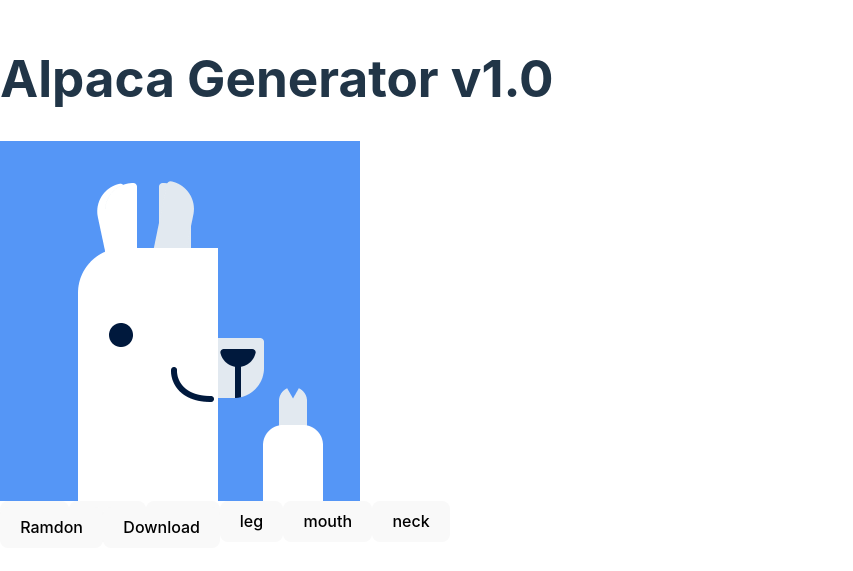
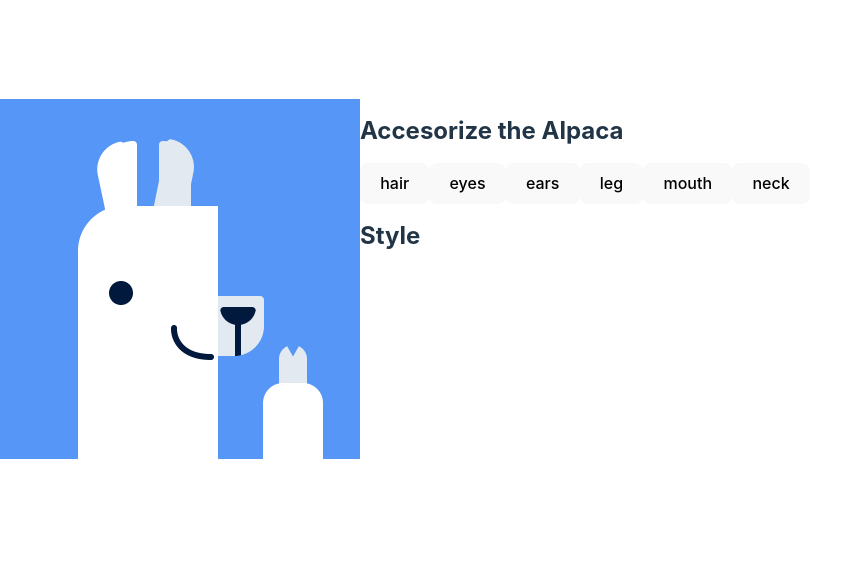
Before and after one commit to herrera-d/alpaca-generator, a React (Vite) app: page / in a window 1280 px wide. Shown: the part 121-692 px from the top of the page, without its empty margins (0-853 px from the left). Built offline with nearby package versions, Linux system fonts and the light colour scheme.

Commit message:
added AlpacaViewer component and refactor of button component

```diff
--- a/package.json
+++ b/package.json
@@ -15,7 +15,7 @@
     "styled-components": "^5.3.6"
   },
   "devDependencies": {
-    "@types/react": "^18.0.26",
+    "@types/react": "^18.0.27",
     "@types/react-dom": "^18.0.9",
     "@vitejs/plugin-react": "^3.0.0",
     "typescript": "^4.9.3",
--- a/src/App.tsx
+++ b/src/App.tsx
@@ -1,17 +1,9 @@
-import { useState } from "react";
+import { useState, SetStateAction, Dispatch } from "react";
 import styled from "styled-components";
-import Neck from "./assets/neck/default.png";
-import Nose from "./assets/nose.png";
-import Mouth from "./assets/mouth/default.png";
-import Eyes from "./assets/eyes/default.png";
-// import Accesories from "./assets/accessories/default.png";
-import EarBack from "./assets/ears/tilt-backward.png";
-import EarFront from "./assets/ears/tilt-forward.png";
-import Leg from "./assets/leg/default.png";
-import Background from "./assets/backgrounds/blue50.png";
 
 import "./App.css";
 import { BUTTONS_LIST } from "./assets/const/buttons";
+import AlpacaViewer from "./components/AlpacaViewer";
 
 const AlpacaContainer = styled("article")`
   position: relative;
@@ -19,61 +11,68 @@ const AlpacaContainer = styled("article")`
   height: 360px;
   background-color: red;
 `;
-interface AlpacaBodyPartProps {
-  zIndex?: string;
-}
-
-const AlpacaBodyPart = styled("img")`
-  position: absolute;
-  height: 100%;
-  left: 0px;
-  bottom: 0px;
-  z-index: ${(props: AlpacaBodyPartProps) =>
-    props.zIndex ? props.zIndex : "0"};
-`;
 
 const StyledButton = styled("button")``;
-const MainContent = styled("section")``;
+const MainContent = styled("article")`
+  width: 80vw;
+  display: flex;
+  /* background-color: red; */
+`;
 const Wrapper = styled("div")``;
 const CustomControlsContainer = styled("div")``;
 
-const Button = ({ btnTitle }: { btnTitle: string }) => (
-  <StyledButton>{btnTitle}</StyledButton>
-);
+type ButtonListType = {
+  name: string;
+  variants: string[];
+}[];
 
 const RenderButtons = (
-  buttons: {
-    name: string;
-    variants: string[];
-  }[]
+  buttons: ButtonListType,
+  config: {
+    callback: Dispatch<SetStateAction<string>>;
+  }
 ) => {
   return buttons.map((button) => {
-    return <Button btnTitle={button.name} />;
+    return (
+      <StyledButton
+        onClick={() => {
+          if (config.callback) {
+            config.callback(button.name);
+            console.log("clicked: ", button.name);
+          }
+        }}
+      >
+        {button.name}
+      </StyledButton>
+    );
   });
 };
 
+const alpacaConfig = {
+  hair: "default",
+  neck: "default",
+  earBack: "",
+  earFront: "default",
+  mouth: "default",
+  nose: "default",
+  leg: "default",
+};
+
 function App() {
-  const [count, setCount] = useState(0);
+  const [selectedBtn, setSelectedBtn] = useState<string>("background");
 
   return (
     <Wrapper>
-      <h1>Alpaca Generator v1.0</h1>
       <MainContent>
         <AlpacaContainer>
-          <img src={Background} style={{ width: "100%" }} />
-          {/* <img src={Accesories} /> */}
-          <AlpacaBodyPart src={EarBack} />
-          <AlpacaBodyPart src={EarFront} />
-          <AlpacaBodyPart src={Eyes} zIndex="10" />
-          <AlpacaBodyPart src={Mouth} zIndex="10" />
-          <AlpacaBodyPart src={Nose} />
-          <AlpacaBodyPart src={Neck} />
-          <AlpacaBodyPart src={Leg} />
-          <button>Ramdon</button>
-          <button>Download</button>
+          <AlpacaViewer alpacaConfig={alpacaConfig} />
         </AlpacaContainer>
         <CustomControlsContainer>
-          {RenderButtons(BUTTONS_LIST)}
+          <>
+            <h2>Accesorize the Alpaca</h2>
+            {RenderButtons(BUTTONS_LIST, { callback: setSelectedBtn })}
+            <h2>Style</h2>
+          </>
         </CustomControlsContainer>
 
         <article></article>
--- /dev/null
+++ b/src/components/AlpacaViewer.tsx
@@ -0,0 +1,54 @@
+import React, { ReactElement } from "react";
+import styled from "styled-components";
+
+import Neck from "../assets/neck/default.png";
+import Nose from "../assets/nose.png";
+import Mouth from "../assets/mouth/default.png";
+import Eyes from "../assets/eyes/default.png";
+// import Accesories from "./assets/accessories/default.png";
+import EarBack from "../assets/ears/tilt-backward.png";
+import EarFront from "../assets/ears/tilt-forward.png";
+import Leg from "../assets/leg/default.png";
+import Background from "../assets/backgrounds/blue50.png";
+
+interface AlpacaBodyPartProps {
+  zIndex?: string;
+}
+
+const AlpacaBodyPart = styled("img")`
+  position: absolute;
+  height: 100%;
+  left: 0px;
+  bottom: 0px;
+  z-index: ${(props: AlpacaBodyPartProps) =>
+    props.zIndex ? props.zIndex : "0"};
+`;
+
+const AlpacaViewer = ({
+  alpacaConfig,
+}: {
+  alpacaConfig: {
+    hair: string;
+    neck: string;
+    earBack: string;
+    earFront: string;
+    mouth: string;
+    nose: string;
+    leg: string;
+  };
+}): ReactElement => {
+  return (
+    <>
+      <AlpacaBodyPart src={Background} />
+      <AlpacaBodyPart src={EarBack} />
+      <AlpacaBodyPart src={EarFront} />
+      <AlpacaBodyPart src={Eyes} zIndex="10" />
+      <AlpacaBodyPart src={Mouth} zIndex="10" />
+      <AlpacaBodyPart src={Nose} />
+      <AlpacaBodyPart src={Neck} />
+      <AlpacaBodyPart src={Leg} />
+    </>
+  );
+};
+
+export default AlpacaViewer;
```
Also changed, not shown: 1 other file (tests, documents, lock files or other folders).
